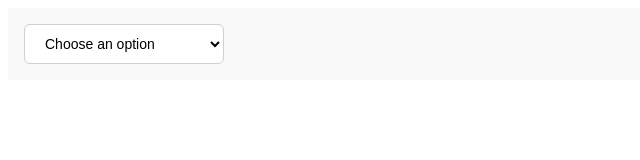
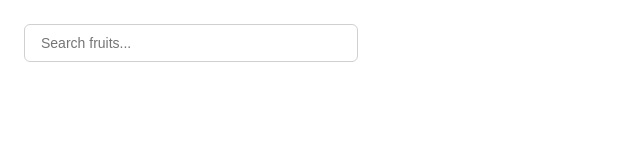
Before and after one commit to pankaj123445555/react_testing_component, a React (Vite) app in the folder my-app/: page / in a window 1280 px wide. Shown: the top 160 px of the page, without its empty margins (0-640 px from the left). Built offline with nearby package versions, Linux system fonts and the light colour scheme.

Commit message:
feat : added an search drop down

```diff
--- a/my-app/src/Pages/Test/Test.tsx
+++ b/my-app/src/Pages/Test/Test.tsx
@@ -1,29 +1,31 @@
 import styles from './Test.module.css';
-import SingleSelectDropDown from '../../components/DropDown/Dropdown';
+import SearchDropDown from '../../components/SearchDropDown/SearchDropDown';
 
-interface DropdownOption {
+interface SearchOption {
   value: string;
   label: string;
 }
 
-const dropdownOptions: DropdownOption[] = [
-  { value: '1', label: 'Option 1' },
-  { value: '2', label: 'Option 2' },
-  { value: '3', label: 'Option 3' },
-  { value: '4', label: 'Option 4' },
+const searchOptions: SearchOption[] = [
+  { value: '1', label: 'Apple' },
+  { value: '2', label: 'Banana' },
+  { value: '3', label: 'Orange' },
+  { value: '4', label: 'Mango' },
+  { value: '5', label: 'Grapes' },
 ];
 
 function TestComponent() {
-  const handleDropdownChange = (value: string) => {
+  const handleSearchChange = (value: string) => {
     console.log('Selected value:', value);
   };
 
   return (
     <div className={styles['container']}>
-      <SingleSelectDropDown
-        options={dropdownOptions}
-        placeholder="Choose an option"
-        onChange={handleDropdownChange}
+      <SearchDropDown
+        options={searchOptions}
+        placeholder="Search fruits..."
+        onChange={handleSearchChange}
+        multiple={false}
       />
     </div>
   );
--- /dev/null
+++ b/my-app/src/components/SearchDropDown/SearchDropDown.module.css
@@ -0,0 +1,59 @@
+.search-dropdown-container {
+  position: relative;
+  width: 100%;
+  max-width: 300px;
+  padding: 16px;
+}
+
+.search-input {
+  width: 100%;
+  padding: 10px 16px;
+  border: 1px solid #d0d0d0;
+  border-radius: 6px;
+  font-size: 14px;
+  font-weight: 500;
+  transition: all 0.3s ease;
+}
+
+.search-input:hover {
+  border-color: #999;
+}
+
+.search-input:focus {
+  outline: none;
+  border-color: #4caf50;
+  box-shadow: 0 0 0 3px rgba(76, 175, 80, 0.1);
+}
+
+.dropdown-menu {
+  position: absolute;
+  top: 100%;
+  left: 16px;
+  right: 16px;
+  margin-top: 4px;
+  background-color: #ffffff;
+  border: 1px solid #d0d0d0;
+  border-radius: 6px;
+  box-shadow: 0 4px 12px rgba(0, 0, 0, 0.1);
+  max-height: 250px;
+  overflow-y: auto;
+  z-index: 10;
+}
+
+.dropdown-item {
+  padding: 10px 16px;
+  cursor: pointer;
+  transition: background-color 0.2s ease;
+}
+
+.dropdown-item.selected {
+  background-color: #4caf50;
+  color: white;
+}
+
+.no-results {
+  padding: 16px;
+  text-align: center;
+  color: #999;
+  font-size: 14px;
+}
--- /dev/null
+++ b/my-app/src/components/SearchDropDown/SearchDropDown.tsx
@@ -0,0 +1,102 @@
+import React, { useState, useMemo, useEffect, useRef } from 'react';
+import styles from './SearchDropDown.module.css';
+
+interface SearchOption {
+  value: string;
+  label: string;
+}
+
+interface SearchDropDownProps {
+  options?: SearchOption[];
+  placeholder?: string;
+  onChange?: (value: string) => void;
+  multiple?: boolean;
+}
+
+const SearchDropDown: React.FC<SearchDropDownProps> = ({
+  options = [],
+  placeholder = 'Search...',
+  onChange,
+  multiple,
+}) => {
+  const [searchTerm, setSearchTerm] = useState<string>('');
+  const [isOpen, setIsOpen] = useState<boolean>(false);
+  const [selectedValues, setSelectedValues] = useState<SearchOption[]>([]);
+  const containerRef = useRef<HTMLDivElement>(null);
+
+  const filteredOptions = useMemo(() => {
+    return options.filter(option =>
+      option.label.toLowerCase().includes(searchTerm.toLowerCase())
+    );
+  }, [searchTerm, options]);
+
+  const handleInputChange = (e: React.ChangeEvent<HTMLInputElement>) => {
+    setSearchTerm(e.target.value);
+    setIsOpen(true);
+  };
+
+  const handleSelectOption = (option: SearchOption) => {
+    setSearchTerm('');
+    setSelectedValues((prev: SearchOption[]) => {
+      const isAlreadySelected = prev.some(
+        selected => selected.value === option.value
+      );
+      if (isAlreadySelected) {
+        return prev.filter(selected => selected.value !== option.value);
+      } else {
+        return multiple ? [...prev, option] : [option];
+      }
+    });
+    onChange?.(option.value);
+  };
+
+  useEffect(() => {
+    const handleClickOutside = (event: MouseEvent) => {
+      if (
+        containerRef.current &&
+        !containerRef.current.contains(event.target as Node)
+      ) {
+        setIsOpen(false);
+      }
+    };
+
+    document.addEventListener('mousedown', handleClickOutside);
+    return () => document.removeEventListener('mousedown', handleClickOutside);
+  }, []);
+
+  return (
+    <div className={styles['search-dropdown-container']} ref={containerRef}>
+      <input
+        type="text"
+        className={styles['search-input']}
+        placeholder={placeholder}
+        value={searchTerm}
+        onChange={handleInputChange}
+        onFocus={() => setIsOpen(true)}
+      />
+      {isOpen && filteredOptions.length > 0 && (
+        <div className={styles['dropdown-menu']}>
+          {filteredOptions.map(option => {
+            const isSelected = selectedValues.some(
+              selected => selected.value === option.value
+            );
+            return (
+              <div
+                key={option.value}
+                className={`${styles['dropdown-item']} ${isSelected ? styles['selected'] : ''}`}
+                onClick={() => handleSelectOption(option)}
+              >
+                {option.label}
+              </div>
+            );
+          })}
+        </div>
+      )}
+      {isOpen && searchTerm && filteredOptions.length === 0 && (
+        <div className={styles['no-results']}>No results found</div>
+      )}
+    </div>
+  );
+};
+
+export default SearchDropDown;
```
